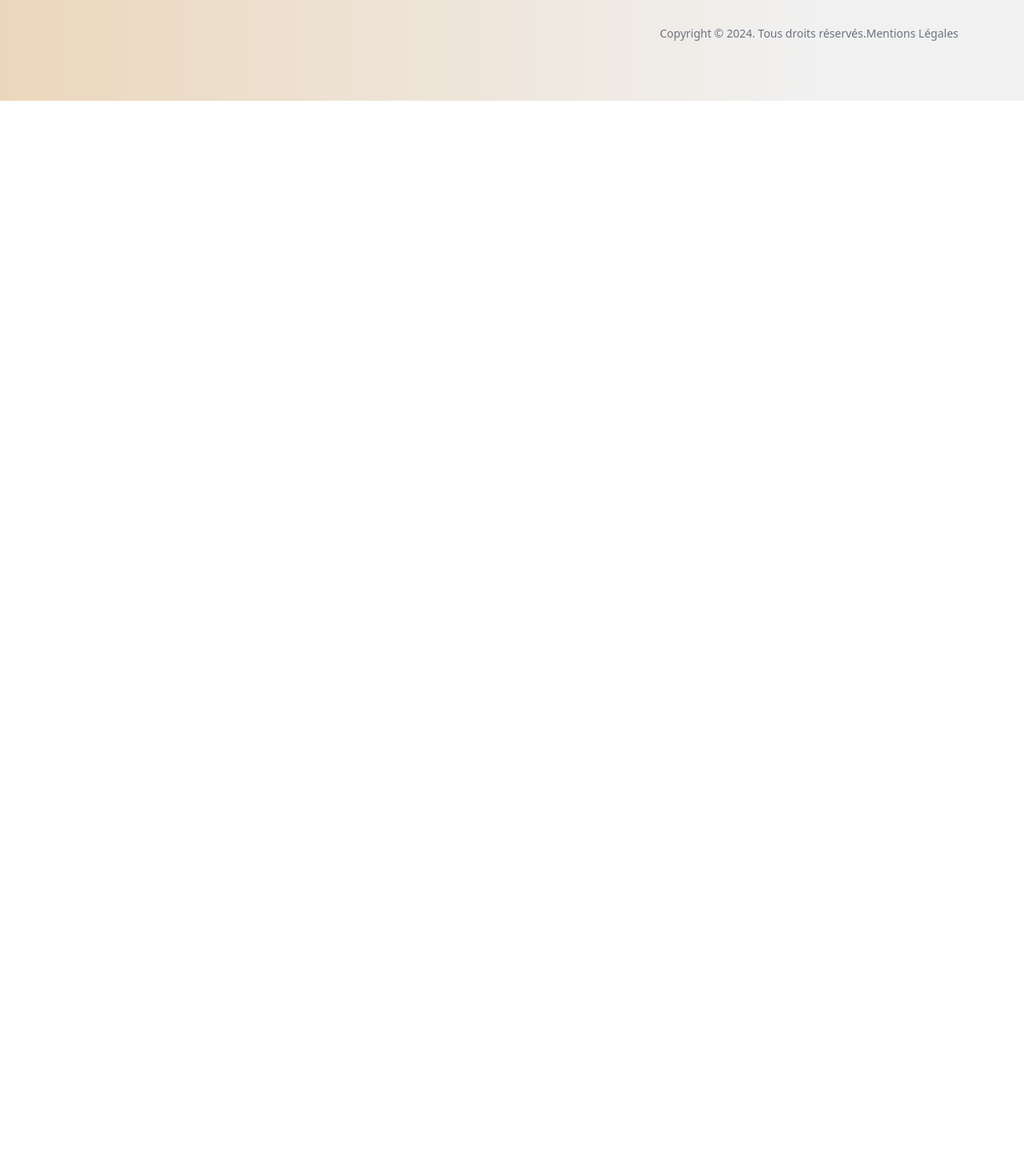
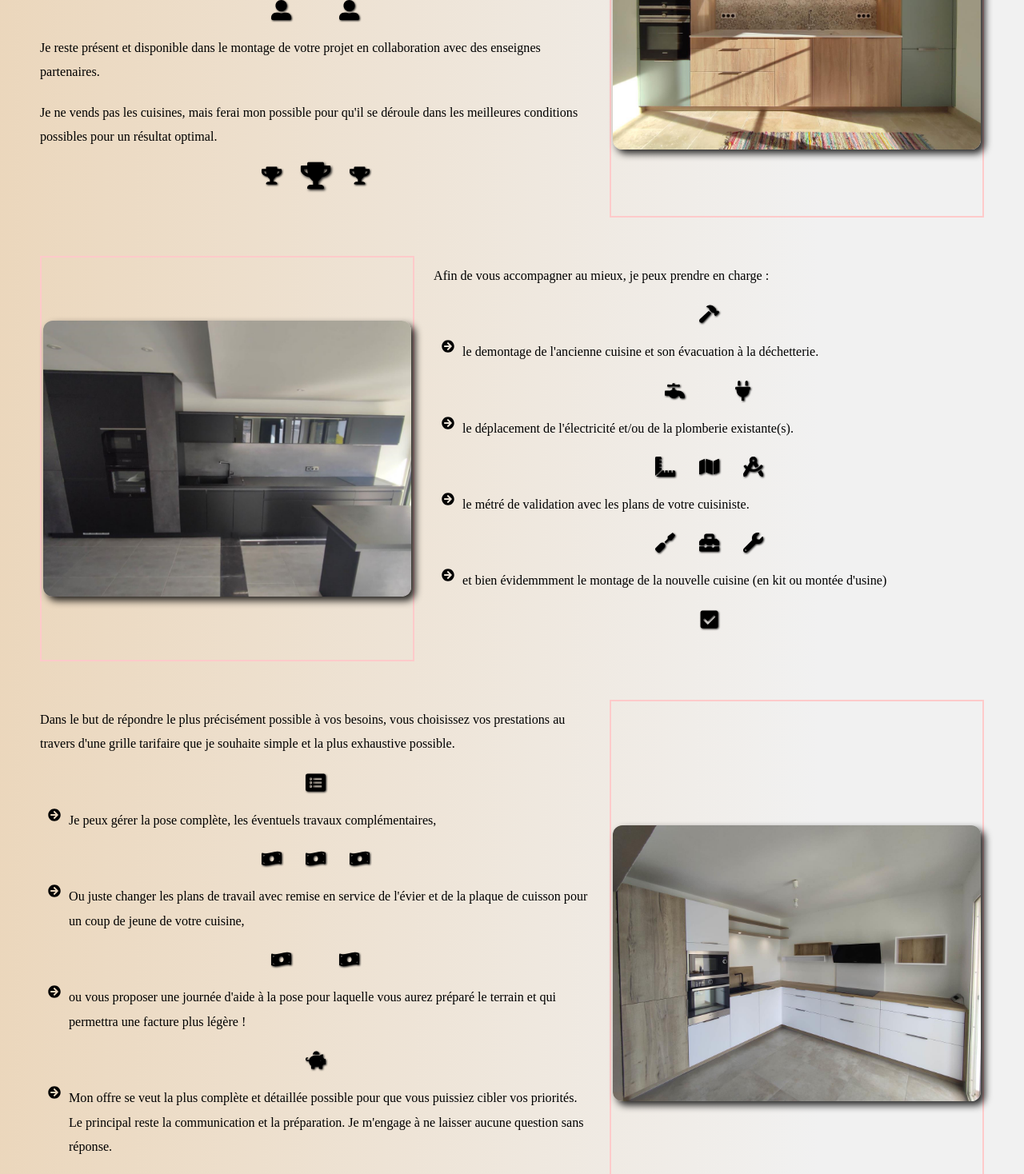
Before and after one commit to ChristopheC-83/christophe_cuisine_next, a Next.js app: page /home in a window 1280 px wide. Shown: the part 1100-2568 px from the top of the page at 80% size. Before the commit the page ends 1226 px from the top, so only its background shows below. Built offline with nearby package versions, Linux system fonts and the light colour scheme; a web font is replaced by a local one.

Commit message:
textframe ok

```diff
--- a/app/(pages)/home/page.jsx
+++ b/app/(pages)/home/page.jsx
@@ -1,4 +1,6 @@
 import Hero from "@/components/hero/Hero";
+import TextFrame from "@/components/textFrame/TextFrame";
+import { homeDatas } from "@/datas/homeDatas";
 import enteteImg from "@/public/images/Entetes/accueil.png";
 
 export default function Accueil() {
@@ -21,8 +23,11 @@ export default function Accueil() {
         bgImg={bgImg}
         color={color}
       />
-
-      Accueil
+      <div className="container my-10">
+        {homeDatas.map((datas, index) => (
+          <TextFrame key={index} text={datas.text} img={datas.img.src} index={index} />
+        ))}
+      </div>
     </div>
   );
 }
--- a/components/footer/Footer.jsx
+++ b/components/footer/Footer.jsx
@@ -31,7 +31,7 @@ export default function Footer() {
           <div className="px-8 py-3 max-lg:hidden">
               <ArrowToTop />
           </div>
-            <ul className="flex flex-wrap justify-center gap-4 mt-12 md:gap-8 lg:mt-0 lg:justify-end lg:gap-12">
+            <ul className="flex flex-wrap justify-center gap-4 mt-6 max-xs:mx-auto xs:mt-12 max-xs:flex-col md:gap-8 lg:mt-0 lg:justify-end lg:gap-12">
               {itemsLink.map((item) => (
                 <li key={item.id}>
                   <Link
@@ -49,7 +49,7 @@ export default function Footer() {
 
         <p className="mt-12 text-sm text-center text-gray-500 lg:text-right">
           Copyright &copy; 2024. Tous droits réservés.
-          <Link href="/mentions" className="text-gray-500 hover:text-gray-700">
+          <Link href="/mentions" className="text-gray-500 underline hover:text-gray-700">
             Mentions Légales
           </Link>
         </p>
--- a/components/header/_Navbar.jsx
+++ b/components/header/_Navbar.jsx
@@ -8,7 +8,7 @@ export default function Navbar() {
   const pathname = usePathname();
 
   return (
-    <div className="flex items-center justify-between w-full px-6 max-lg:flex-col-reverse ">
+    <div className="flex items-center justify-between w-full px-6 text-black max-lg:flex-col-reverse ">
       <h1 className={`h3 xs:hidden lg:block pb-2 text-clip max-md:text-center text-nowrap `}>
         Christophe C<br /> Poseur de Cuisines
       </h1>
--- /dev/null
+++ b/components/textFrame/TextFrame.jsx
@@ -0,0 +1,22 @@
+import Image from "next/image";
+
+export default function TextFrame({ text, img, index, children }) {
+  console.log(text);
+
+  return (
+    <div
+      className={`flex max-md:flex-col-reverse max-md:items-center ${
+        index % 2 === 1 ? "flex-row-reverse" : ""
+      } my-8 md:my-12 gap-6`}
+    >
+      <p className={`p  w-[88vw] max-w-[460px] md:max-w-[688px] md:w-7/12`}>{text}</p>
+      {/* <Image src={img} alt="cuisine" width={400} height={225} className={`w-2/6 rounded-xl shadow-xl`} /> */}
+      <div className="border-2 border-red-200 grow midFlex">
+          <div
+            className="w-[90vw] h-[68vw] md:w-[45vw] md:h-[34vw] max-w-[460px] max-h-[345px] bg-center bg-cover box-shadow-5 rounded-xl "
+            style={{ backgroundImage: `url(${img})` }}
+          ></div>
+      </div>
+    </div>
+  );
+}
--- /dev/null
+++ b/datas/homeDatas.js
@@ -0,0 +1,161 @@
+/* eslint-disable react/no-unescaped-entities */
+
+import { FaUserAlt } from "react-icons/fa";
+import { FaHandshake } from "react-icons/fa";
+import { FaTrophy } from "react-icons/fa";
+import { FaHammer } from "react-icons/fa";
+import { FaFaucet } from "react-icons/fa";
+import { FaPlug } from "react-icons/fa";
+import { FaRulerCombined } from "react-icons/fa";
+import { FaMap } from "react-icons/fa";
+import { FaDraftingCompass } from "react-icons/fa";
+import { FaScrewdriver } from "react-icons/fa";
+import { FaToolbox } from "react-icons/fa";
+import { FaWrench } from "react-icons/fa";
+import { FaCheckSquare } from "react-icons/fa";
+import { FaArrowCircleRight } from "react-icons/fa";
+import { FaListAlt } from "react-icons/fa";
+import { FaMoneyBillWave } from "react-icons/fa";
+import { FaPiggyBank } from "react-icons/fa";
+import img1 from "@/public/images/1_Home/accueil1.png";
+import img2 from "@/public/images/1_Home/accueil2.png";
+import img3 from "@/public/images/1_Home/accueil3.png";
+
+export const homeDatas = [
+  {
+    text: (
+      <div className="home-content-text ">
+        <p style={{ fontWeight: "bold", textAlign: "center" }}>
+          Installé à mon compte depuis mai 2015, je vous apporte mon expérience
+          et vous propose mes services autour de Nîmes. <br />
+          <br /> Entre Remoulins et Montpellier et de Arles à Alès.
+        </p>
+        <div className="home-icone">
+          <FaUserAlt />
+        </div>
+        <div className="home-icone">
+          <FaHandshake />
+        </div>
+        <div className="flex home-icone">
+          <FaUserAlt style={{ margin: "0 30px" }} />
+          <FaUserAlt style={{ margin: "0 30px" }} />
+        </div>
+        <p>
+          Je reste présent et disponible dans le montage de votre projet en
+          collaboration avec des enseignes partenaires.
+        </p>
+        <p>
+          Je ne vends pas les cuisines, mais ferai mon possible pour qu'il se
+          déroule dans les meilleures conditions possibles pour un résultat
+          optimal.
+        </p>
+        <div className="flex home-icone">
+          <FaTrophy />
+          <FaTrophy style={{ transform: "scale(1.5)", margin: "0 30px" }} />
+          <FaTrophy />
+        </div>
+      </div>
+    ),
+    img: img1,
+  },
+  {
+    text: (
+      <div className="home-content-text ">
+        <p>Afin de vous accompagner au mieux, je peux prendre en charge :</p>
+        <div className="home-icone">
+          <FaHammer />
+        </div>
+        <p className="flex justify-start" >
+          <FaArrowCircleRight style={{ margin: "0 10px", fontSize: "16px", flexShrink: 0  }} />
+          le demontage de l'ancienne cuisine et son évacuation à la déchetterie.
+        </p>
+        <div className="flex home-icone">
+          <FaFaucet style={{ margin: "0 30px" }} />
+          <FaPlug style={{ margin: "0 30px" }} />
+        </div>
+
+        <p className="flex justify-start" >
+          <FaArrowCircleRight style={{ margin: "0 10px", fontSize: "16px", flexShrink: 0  }} />
+          le déplacement de l'électricité et/ou de la plomberie existante(s).
+        </p>
+        <div className="flex home-icone">
+          <FaRulerCombined style={{ margin: "0 30px" }} />
+          <FaMap />
+          <FaDraftingCompass style={{ margin: "0 30px" }} />
+        </div>
+
+        <p className="flex justify-start" >
+          <FaArrowCircleRight style={{ margin: "0 10px", fontSize: "16px", flexShrink: 0  }} />
+          le métré de validation avec les plans de votre cuisiniste.
+        </p>
+        <div className="flex home-icone">
+          <FaScrewdriver style={{ margin: "0 30px" }} />
+          <FaToolbox />
+          <FaWrench style={{ margin: "0 30px" }} />
+        </div>
+
+        <p className="flex justify-start" >
+          <FaArrowCircleRight style={{ margin: "0 10px", fontSize: "16px", flexShrink: 0  }} />
+          et bien évidemmment le montage de la nouvelle cuisine (en kit ou
+          montée d'usine)
+        </p>
+        <div className="home-icone">
+          <FaCheckSquare />
+        </div>
+      </div>
+    ),
+    img: img2,
+  },
+  {
+    text: (
+      <div className="home-content-text">
+        <p>
+          Dans le but de répondre le plus précisément possible à vos besoins,
+          vous choisissez vos prestations au travers d'une grille tarifaire que
+          je souhaite simple et la plus exhaustive possible.
+        </p>
+        <div className="home-icone">
+          <FaListAlt />
+        </div>
+        <p className="flex justify-start" >
+          <FaArrowCircleRight style={{ margin: "0 10px", fontSize: "16px", flexShrink: 0  }} />
+          Je peux gérer la pose complète, les éventuels travaux complémentaires,
+        </p>
+        <div className="flex home-icone">
+          <FaMoneyBillWave style={{ margin: "0 30px" }} />
+          <FaMoneyBillWave />
+          <FaMoneyBillWave style={{ margin: "0 30px" }} />
+        </div>
+        <p className="flex justify-start" >
+          <FaArrowCircleRight style={{ margin: "0 10px", fontSize: "16px", flexShrink: 0  }} />
+          Ou juste changer les plans de travail avec remise en service de
+          l'évier et de la plaque de cuisson pour un coup de jeune de votre
+          cuisine,
+        </p>
+        <div className="flex home-icone">
+          <FaMoneyBillWave style={{ margin: "0 30px" }} />
+
+          <FaMoneyBillWave style={{ margin: "0 30px" }} />
+        </div>
+        <p className="flex justify-start" >
+          <FaArrowCircleRight style={{ margin: "0 10px", fontSize: "16px", flexShrink: 0  }} />
+          ou vous proposer une journée d'aide à la pose pour laquelle vous aurez
+          préparé le terrain et qui permettra une facture plus légère !
+        </p>
+        <div className="home-icone">
+          <FaPiggyBank />
+        </div>
+        <p className="flex justify-start" >
+          <FaArrowCircleRight style={{ margin: "0 10px", fontSize: "16px", flexShrink: 0  }} />
+          Mon offre se veut la plus complète et détaillée possible pour que vous
+          puissiez cibler vos priorités. Le principal reste la communication et
+          la préparation. Je m'engage à ne laisser aucune question sans réponse.
+        </p>
+        <div className="home-icone">
+          <FaCheckSquare />
+        </div>
+      </div>
+    ),
+    img: img3,
+  },
+];
--- a/public/style/custom/_common.scss
+++ b/public/style/custom/_common.scss
@@ -43,3 +43,7 @@
   background-clip: text;
   color: transparent;
 }
+
+.box-shadow-5 {
+  box-shadow: 5px 5px 10px rgba(0, 0, 0, 0.85);
+}
--- /dev/null
+++ b/public/style/custom/_textFrame.scss
@@ -0,0 +1,37 @@
+.home-content-text {
+  width: 100%;
+  display: flex;
+  justify-content: center;
+  align-items: start;
+  flex-direction: column;
+  margin-bottom: 30px;
+
+  p {
+    margin: 10px 0;
+  }
+}
+
+.home-icone {
+  margin: 10px auto;
+  font-size: 25px;
+  svg {
+    filter: drop-shadow(1px 1px 1px var(--fonce));
+  }
+}
+
+.home-content-img {
+  width: 96%;
+  border-radius: 10px;
+  overflow: hidden;
+  box-shadow: 3px 3px 3px var(--fonce);
+
+  .home-img {
+    max-width: 1280px;
+    max-height: 960px;
+    height: auto;
+  }
+
+  img {
+    display: block;
+  }
+}
--- a/public/style/style.css
+++ b/public/style/style.css
@@ -41,6 +41,10 @@
   background: linear-gradient(235deg, #c07f2a 50%, #000000 100%);
   background-clip: text;
   color: transparent;
+}
+
+.box-shadow-5 {
+  box-shadow: 5px 5px 10px rgba(0, 0, 0, 0.85);
 }
 
 .flip_hover:hover {
@@ -261,6 +265,41 @@
   font-family: "Reem Kufi fun";
 }
 
+.home-content-text {
+  width: 100%;
+  display: flex;
+  justify-content: center;
+  align-items: start;
+  flex-direction: column;
+  margin-bottom: 30px;
+}
+.home-content-text p {
+  margin: 10px 0;
+}
+
+.home-icone {
+  margin: 10px auto;
+  font-size: 25px;
+}
+.home-icone svg {
+  filter: drop-shadow(1px 1px 1px var(--fonce));
+}
+
+.home-content-img {
+  width: 96%;
+  border-radius: 10px;
+  overflow: hidden;
+  box-shadow: 3px 3px 3px var(--fonce);
+}
+.home-content-img .home-img {
+  max-width: 1280px;
+  max-height: 960px;
+  height: auto;
+}
+.home-content-img img {
+  display: block;
+}
+
 :root {
   --clair: #f9f9f9;
   --fonce: #111;
--- a/public/style/style.scss
+++ b/public/style/style.scss
@@ -6,6 +6,7 @@
 @import "custom/navbar";
 @import "custom/hero";
 @import "custom/polices";
+@import "custom/textFrame";
 
 
 :root {
```
Also changed, not shown: components/ArrowToTop.jsx (+12 -12 lines), 1 other file (tests, documents, lock files or other folders).
